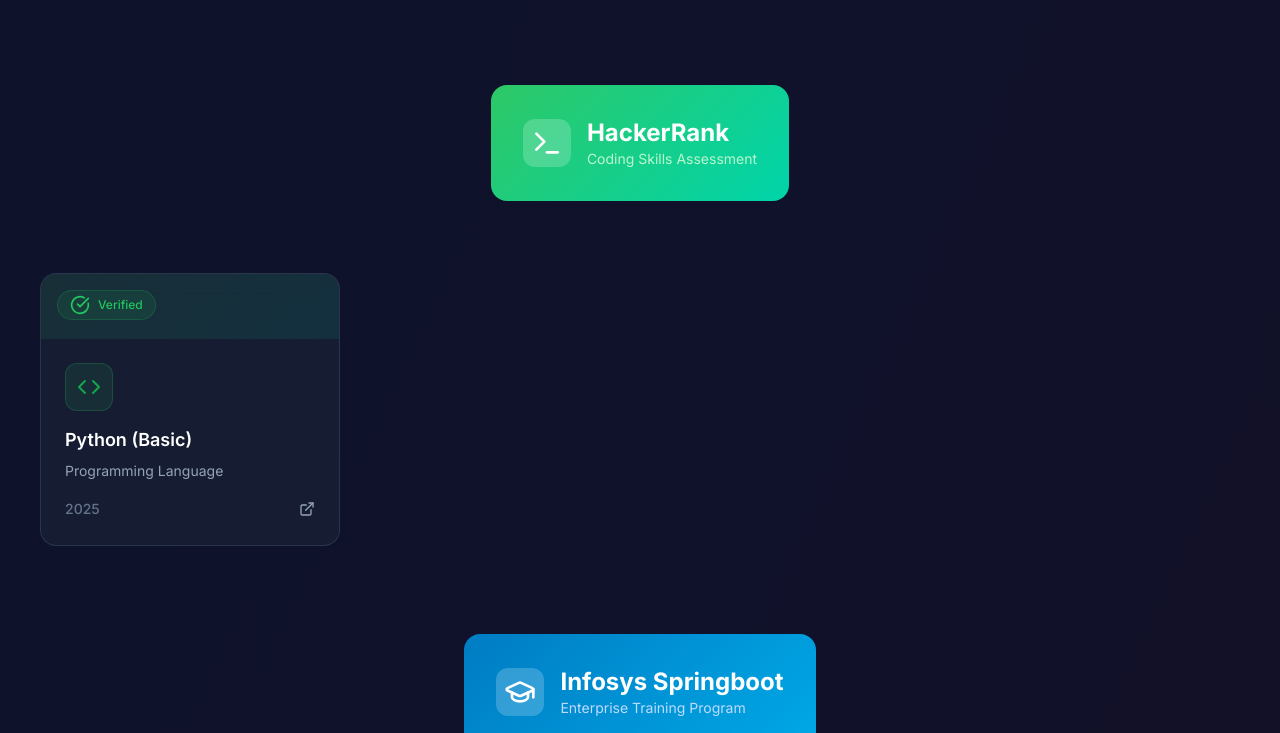
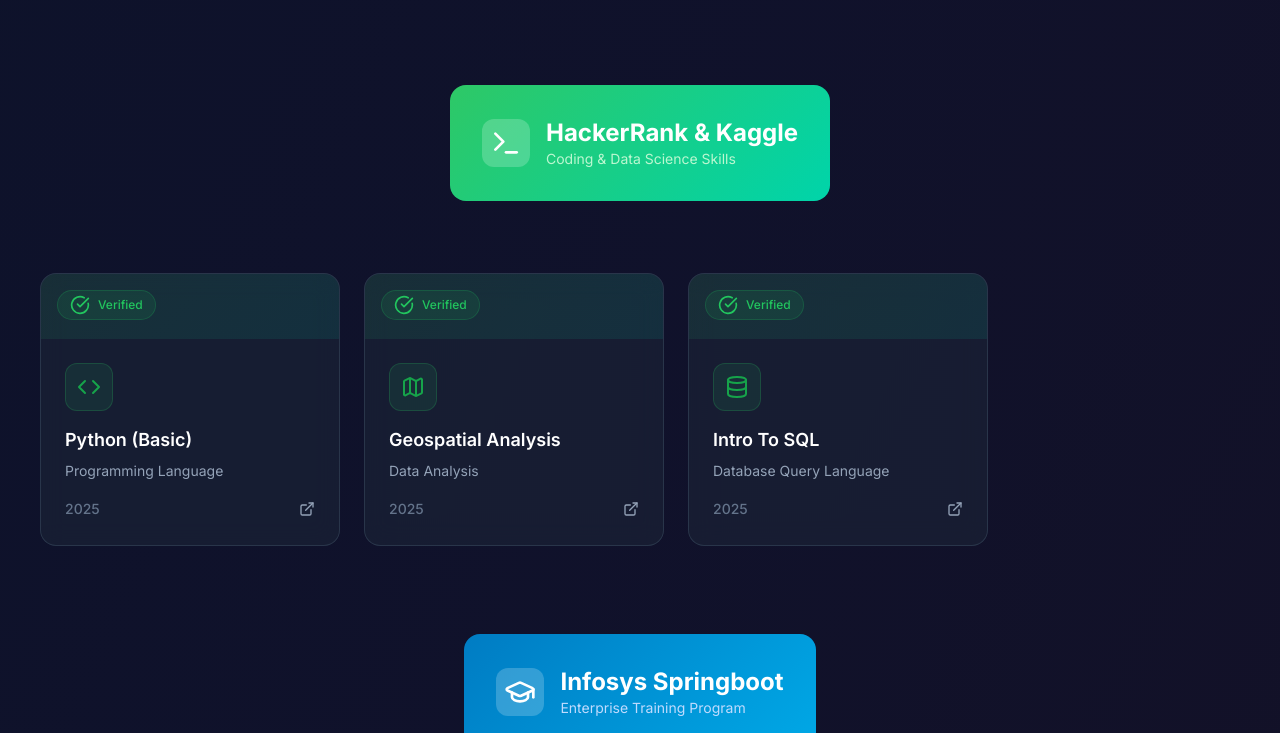
Before and after one commit to Jeswanth-009/portfolio_new, a website: page index.html in a window 1280 px wide. Shown: the part 3576-4309 px from the top of the page. Drawn offline with nearby package versions, Linux system fonts and the light colour scheme.

Commit message:
Update HackerRank section to HackerRank & Kaggle with new certificates

```diff
--- a/index.html
+++ b/index.html
@@ -748,7 +748,7 @@
                 </div>
             </div>
 
-            <!-- HackerRank Certifications -->
+            <!-- HackerRank & Kaggle Certifications -->
             <div class="mb-16">
                 <div class="flex items-center justify-center mb-12">
                     <div class="hackerrank-brand-card group cursor-pointer">
@@ -758,8 +758,8 @@
                                 <i data-lucide="terminal" class="w-8 h-8 text-white"></i>
                             </div>
                             <div>
-                                <span class="text-2xl font-bold text-white">HackerRank</span>
-                                <p class="text-green-200 text-sm">Coding Skills Assessment</p>
+                                <span class="text-2xl font-bold text-white">HackerRank & Kaggle</span>
+                                <p class="text-green-200 text-sm">Coding & Data Science Skills</p>
                             </div>
                         </div>
                     </div>
@@ -780,6 +780,44 @@
                                     </div>
                                     <h3 class="cert-title">Python (Basic)</h3>
                                     <p class="cert-subtitle">Programming Language</p>
+                                    <div class="cert-footer">
+                                        <span class="cert-date">2025</span>
+                                        <i data-lucide="external-link" class="w-4 h-4 text-slate-400 group-hover:text-green-400 transition-colors"></i>
+                                    </div>
+                                </div>
+                            </a>
+                            <a href="https://www.kaggle.com/learn/certification/jeswanthsaik/geospatial-analysis" target="_blank" class="cert-card-premium hackerrank-hover">
+                                <div class="cert-header hackerrank-gradient">
+                                    <div class="cert-badge">
+                                        <i data-lucide="check-circle" class="w-5 h-5"></i>
+                                        <span>Verified</span>
+                                    </div>
+                                </div>
+                                <div class="cert-content">
+                                    <div class="cert-icon hackerrank-bg">
+                                        <i data-lucide="map" class="w-6 h-6 text-green-600"></i>
+                                    </div>
+                                    <h3 class="cert-title">Geospatial Analysis</h3>
+                                    <p class="cert-subtitle">Data Analysis</p>
+                                    <div class="cert-footer">
+                                        <span class="cert-date">2025</span>
+                                        <i data-lucide="external-link" class="w-4 h-4 text-slate-400 group-hover:text-green-400 transition-colors"></i>
+                                    </div>
+                                </div>
+                            </a>
+                            <a href="https://www.kaggle.com/learn/certification/jeswanthsaik/intro-to-sql" target="_blank" class="cert-card-premium hackerrank-hover">
+                                <div class="cert-header hackerrank-gradient">
+                                    <div class="cert-badge">
+                                        <i data-lucide="check-circle" class="w-5 h-5"></i>
+                                        <span>Verified</span>
+                                    </div>
+                                </div>
+                                <div class="cert-content">
+                                    <div class="cert-icon hackerrank-bg">
+                                        <i data-lucide="database" class="w-6 h-6 text-green-600"></i>
+                                    </div>
+                                    <h3 class="cert-title">Intro To SQL</h3>
+                                    <p class="cert-subtitle">Database Query Language</p>
                                     <div class="cert-footer">
                                         <span class="cert-date">2025</span>
                                         <i data-lucide="external-link" class="w-4 h-4 text-slate-400 group-hover:text-green-400 transition-colors"></i>
```
Also changed, not shown: style.css.
